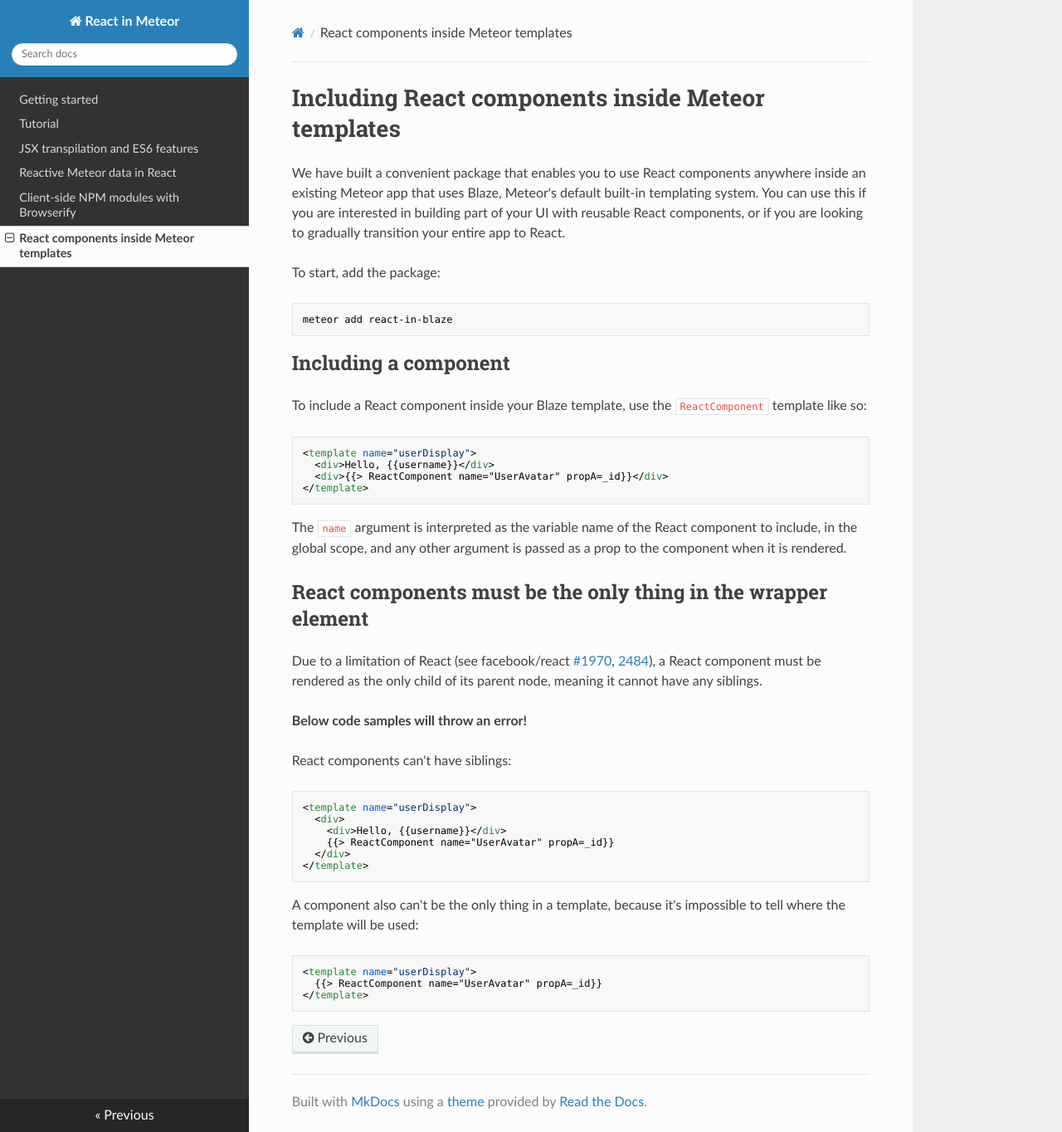
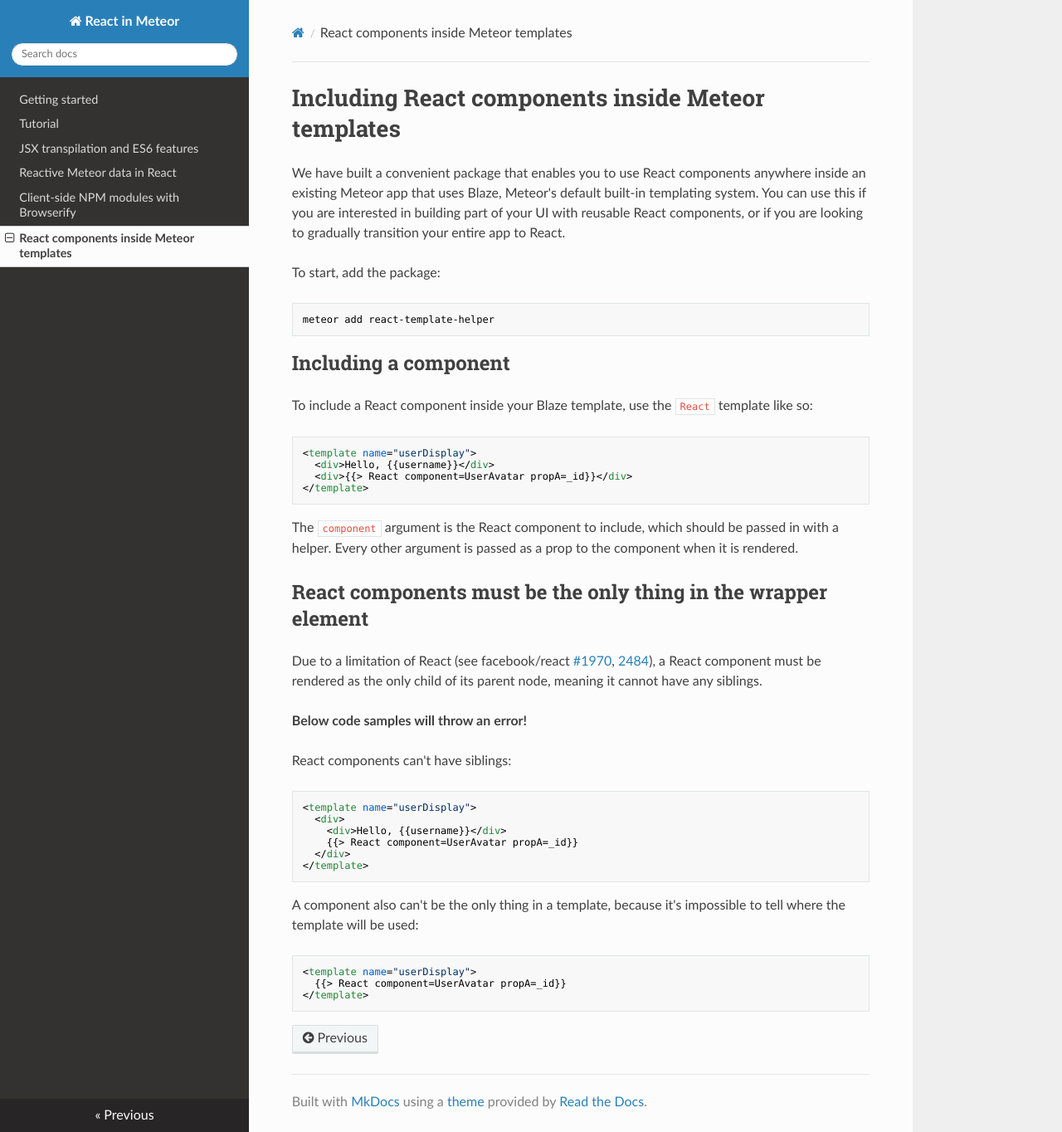
Before and after one commit to meteor/react-packages, an MkDocs documentation site: the page built from docs/react-in-blaze.md, in a window 1280 px wide and 1364 px high. Shown: the whole window at 83% size. Built offline with MkDocs 1.6.1, drawn with Linux system fonts in a browser that asks for light colours; nearby versions of some CDN libraries; old or Windows-style settings are respelled for this version of MkDocs.

Commit message:
Update docs

````diff
--- a/docs/react-in-blaze.md
+++ b/docs/react-in-blaze.md
@@ -5,21 +5,21 @@ We have built a convenient package that enables you to use React components anyw
 To start, add the package:
 
 ```sh
-meteor add react-in-blaze
+meteor add react-template-helper
 ```
 
 ## Including a component
 
-To include a React component inside your Blaze template, use the `ReactComponent` template like so:
+To include a React component inside your Blaze template, use the `React` template like so:
 
 ```html
 <template name="userDisplay">
   <div>Hello, {{username}}</div>
-  <div>{{> ReactComponent name="UserAvatar" propA=_id}}</div>
+  <div>{{> React component=UserAvatar propA=_id}}</div>
 </template>
 ```
 
-The `name` argument is interpreted as the variable name of the React component to include, in the global scope, and any other argument is passed as a prop to the component when it is rendered.
+The `component` argument is the React component to include, which should be passed in with a helper. Every other argument is passed as a prop to the component when it is rendered.
 
 ## React components must be the only thing in the wrapper element
 
@@ -33,7 +33,7 @@ React components can't have siblings:
 <template name="userDisplay">
   <div>
     <div>Hello, {{username}}</div>
-    {{> ReactComponent name="UserAvatar" propA=_id}}
+    {{> React component=UserAvatar propA=_id}}
   </div>
 </template>
 ```
@@ -42,6 +42,6 @@ A component also can't be the only thing in a template, because it's impossible
 
 ```html
 <template name="userDisplay">
-  {{> ReactComponent name="UserAvatar" propA=_id}}
+  {{> React component=UserAvatar propA=_id}}
 </template>
 ```
````
Also changed, not shown: docs/index.md (+3 -3 lines), docs/meteor-data.md (+3 -3 lines).
